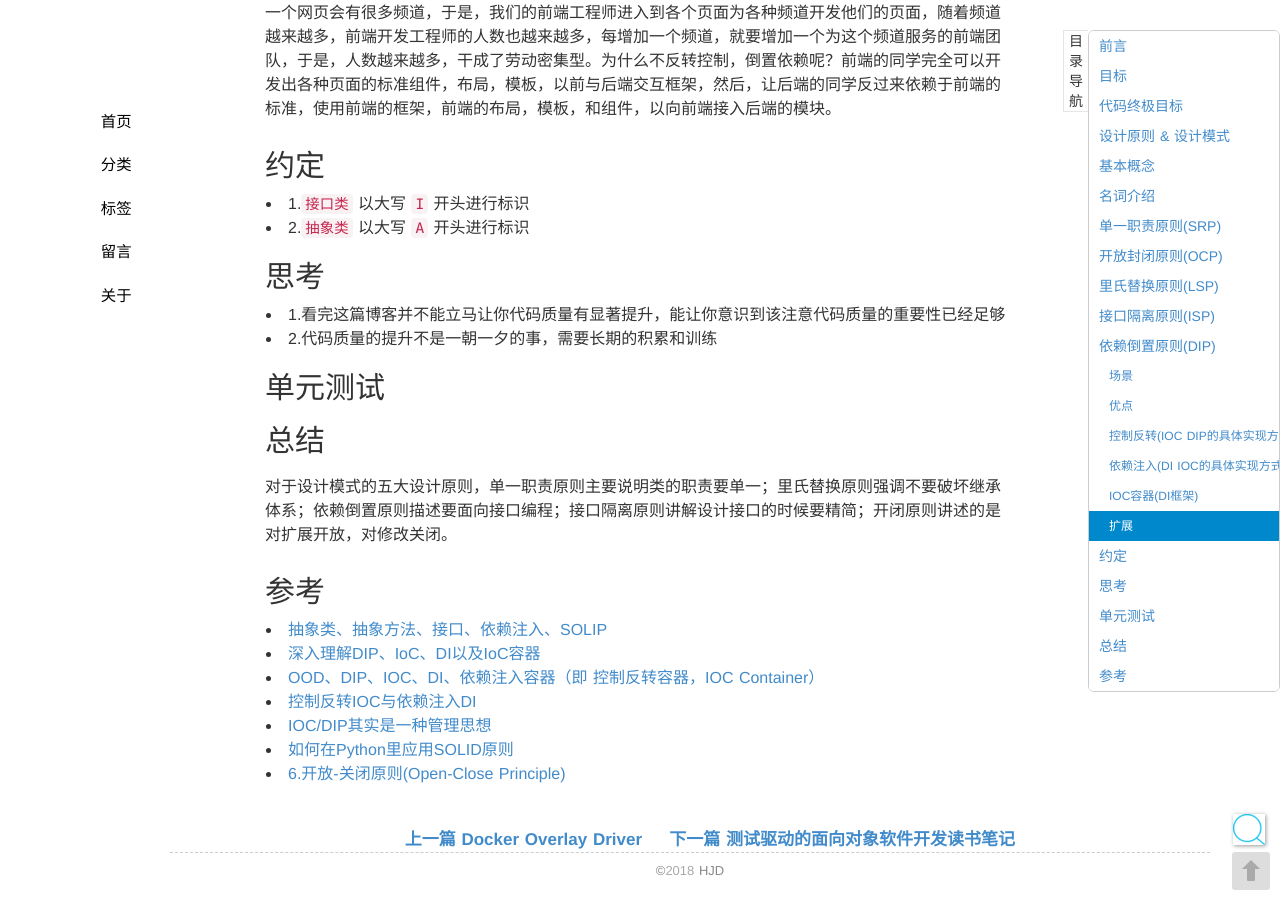
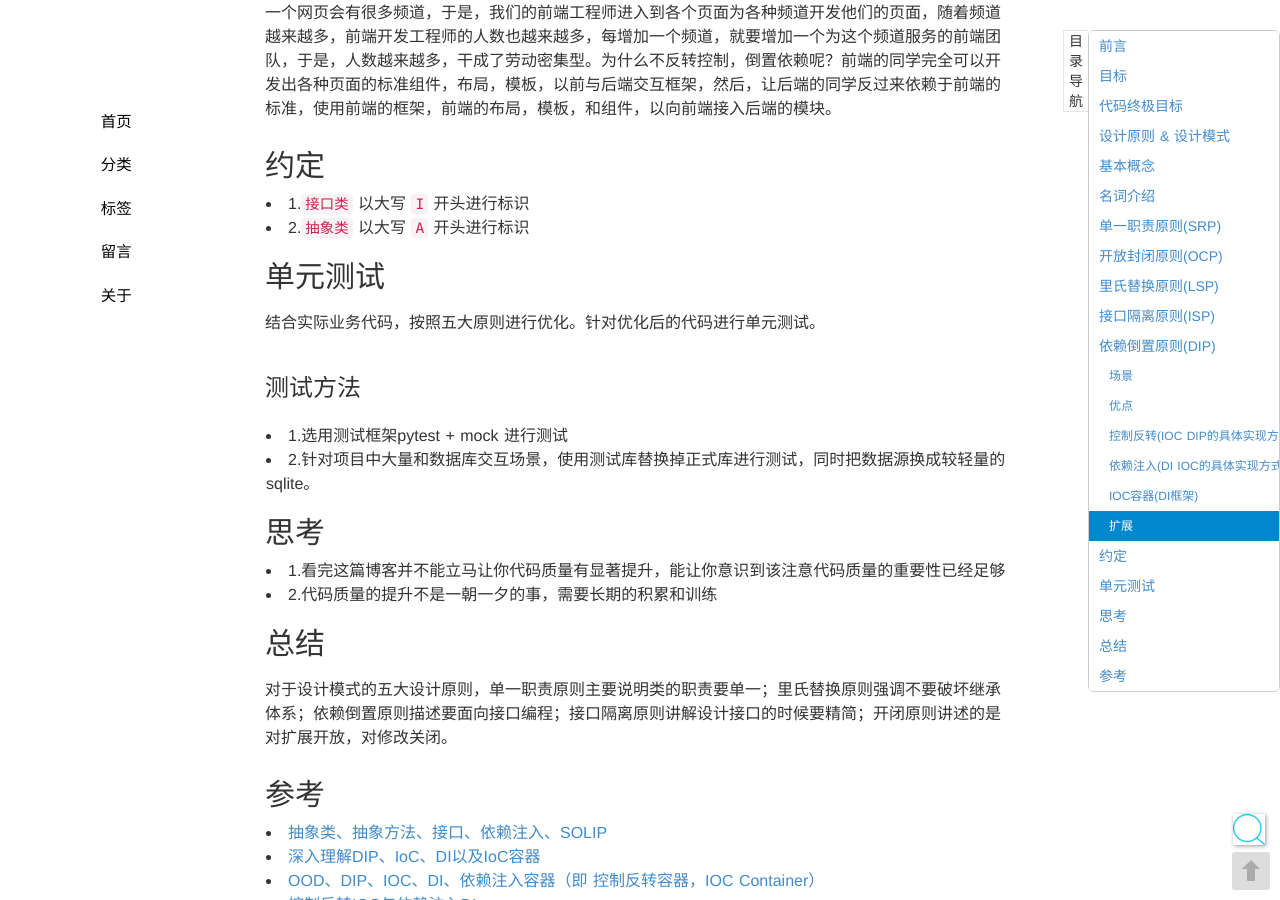
Before and after one commit to seekplum/seekplum.github.io, a Jekyll site: the page built from _posts/2018-09-28-solid.md, in a window 1280 px wide and 900 px high, scrolled down 6125 px. Built offline with Jekyll 4.4.1, drawn with Linux system fonts in a browser that asks for light colours; comment, search, counter and statistics services are not loaded.

Commit message:
更新测试方法

```diff
--- a/_posts/2018-09-28-solid.md
+++ b/_posts/2018-09-28-solid.md
@@ -179,12 +179,16 @@ IOC中最基本的技术就是 `反射(Reflection)` 编程。根据给出的类
 * 1.`接口类` 以大写 `I` 开头进行标识
 * 2.`抽象类` 以大写 `A` 开头进行标识
 
+## 单元测试
+结合实际业务代码，按照五大原则进行优化。针对优化后的代码进行单元测试。
+
+### 测试方法
+* 1.选用测试框架pytest + mock 进行测试
+* 2.针对项目中大量和数据库交互场景，使用测试库替换掉正式库进行测试，同时把数据源换成较轻量的sqlite。
+
 ## 思考
 * 1.看完这篇博客并不能立马让你代码质量有显著提升，能让你意识到该注意代码质量的重要性已经足够
 * 2.代码质量的提升不是一朝一夕的事，需要长期的积累和训练
-
-## 单元测试
-
 
 ## 总结
 对于设计模式的五大设计原则，单一职责原则主要说明类的职责要单一；里氏替换原则强调不要破坏继承体系；依赖倒置原则描述要面向接口编程；接口隔离原则讲解设计接口的时候要精简；开闭原则讲述的是对扩展开放，对修改关闭。
```
